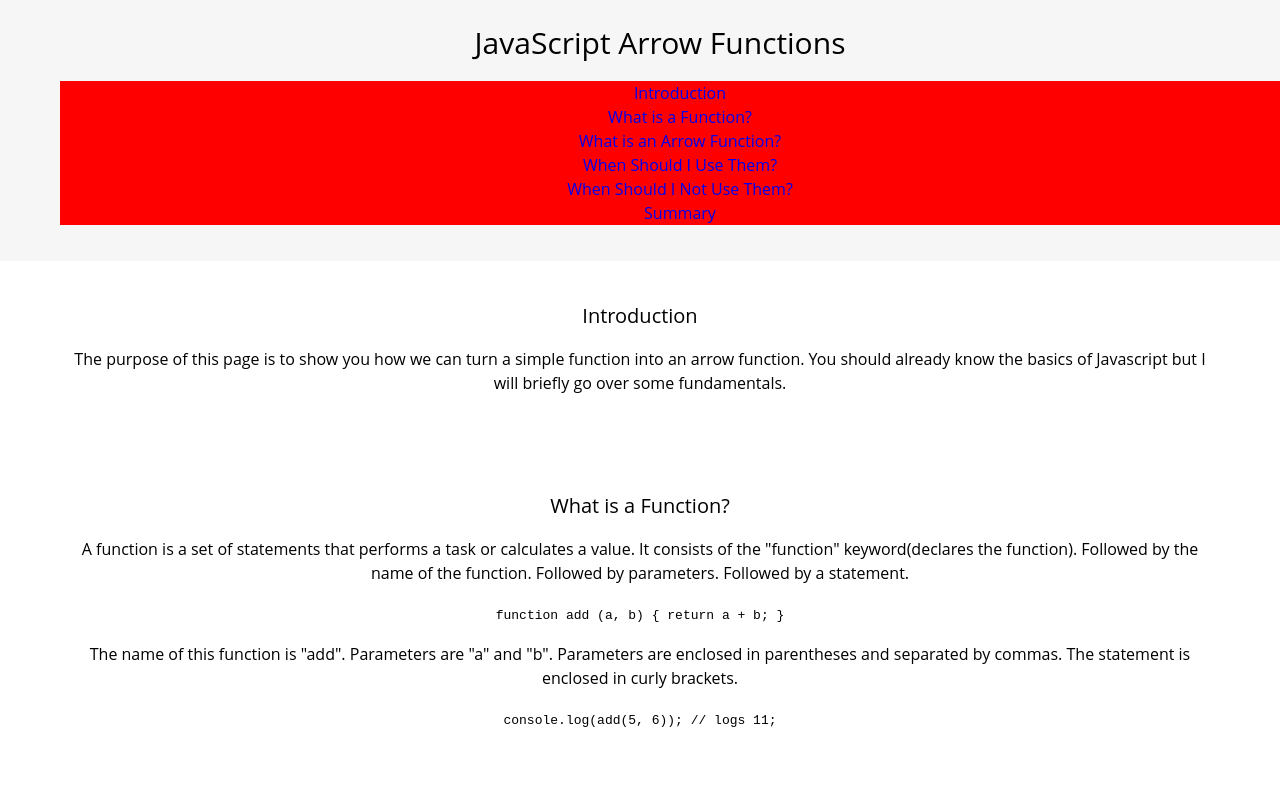
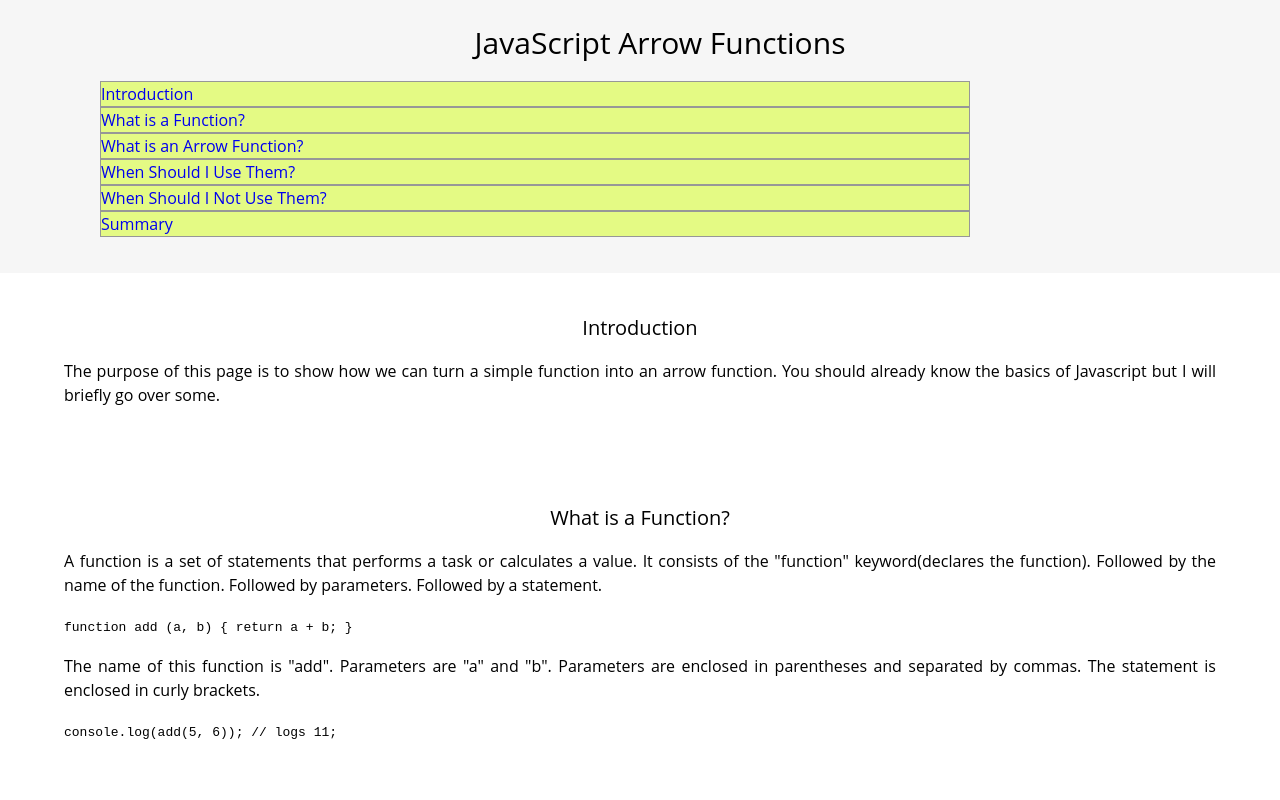
Before and after one commit to Rcorrales30/Arrow-Functions-Project, a plain HTML site: page Index.html in a window 1280 px wide. Shown: the top 800 px of the page. Drawn offline with Linux system fonts and the light colour scheme.

Commit message:
Added border to links

```diff
--- a/Index.html
+++ b/Index.html
@@ -21,9 +21,9 @@
     <main id = "main-doc">
       <section class = "main-section" id = "Introduction">
         <header>Introduction</header>
-        <p>The purpose of this page is to show you how we can turn a simple function into
+        <p>The purpose of this page is to show how we can turn a simple function into
            an arrow function. You should already know the basics of Javascript but I will
-           briefly go over some fundamentals.</p>
+           briefly go over some.</p>
       </section>
       <section class = "main-section" id = "What_is_a_Function?">
         <header>What is a Function?</header>
--- a/styles.css
+++ b/styles.css
@@ -1,50 +1,46 @@
 
-body{
+body {
   font-family: 'Open Sans',Arial,sans-serif;
   line-height: 1.5;
   text-align; center;
   margin: 0 auto;
-
 }
-
-
 nav {
-background-color: #f6f6f6;
-width: 100%;
-text-align: center;
-padding: 20px ;
-
+  background-color: #f6f6f6;
+  width: 100%;
+  text-align: center;
+  padding: 20px ;
 }
-#navbar header{
+#navbar header {
   font-size: 30px;
 }
 #navbar ul {
-width: 100%
+  width: 100%
   margin: auto;
 
 }
-#navbar li{
+#navbar li {
   list-style: none;
-  background-color: red;
-  margin: 0 auto;
+  background-color: rgb(228, 250, 132);
   text-decoration: none;
-
-
-
-
+  text-align: left;
+  margin-left: 40px;
+  border: 1px solid rgb(151, 151, 151);
+  width: 70%;
 }
-#navbar a{
+#navbar a {
   text-decoration: none;
   cursor: pointer;
 }
-#main-doc{
+#main-doc {
   max-width: 90%;
-  text-align: center;
+  text-align: justify;
   margin: auto;
 }
-.main-section{
+.main-section {
   padding: 40px 0;
 }
-header{
+header {
   font-size: 20px;
+  text-align: center;
 }
```
